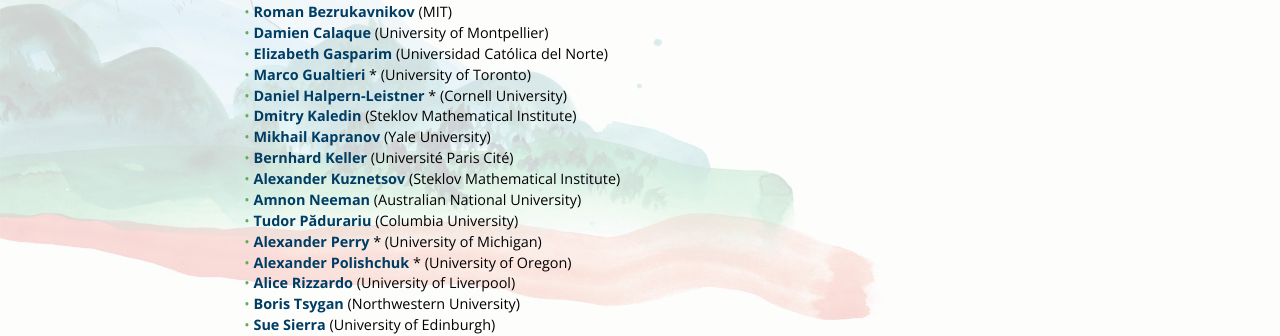
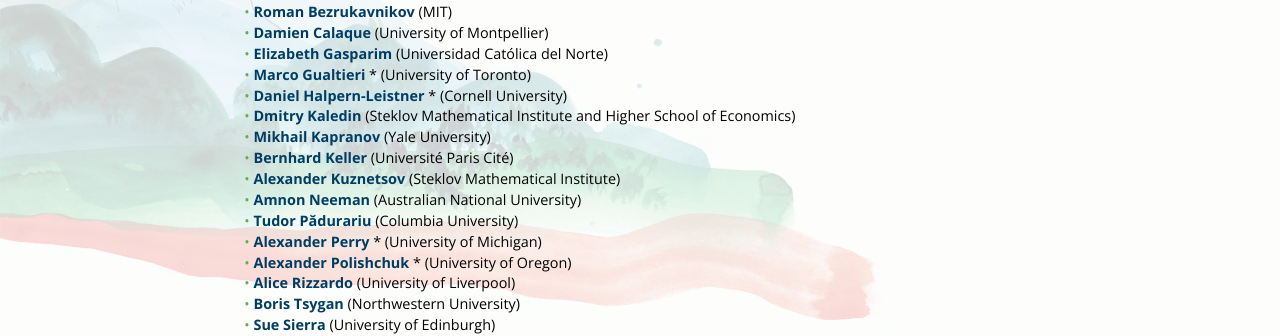
Before and after one commit to ncag-info/antwerp-2020, a Jekyll site: the page built from index.html, in a window 1280 px wide. Shown: the part 562-898 px from the top of the page. Built offline with Jekyll 4.4.1, drawn with Linux system fonts in a browser that asks for light colours; nearby versions of some CDN libraries; library files that are not in the unit come from our copies.

Commit message:
Add affiliation

```diff
--- a/_data/speakers.yml
+++ b/_data/speakers.yml
@@ -32,7 +32,7 @@
 
 kaledin:
   name: Dmitry Kaledin
-  affiliation: Steklov Mathematical Institute
+  affiliation: Steklov Mathematical Institute and Higher School of Economics
   website: http://www.mi.ras.ru/~kaledin/
 
 kapranov:
```
